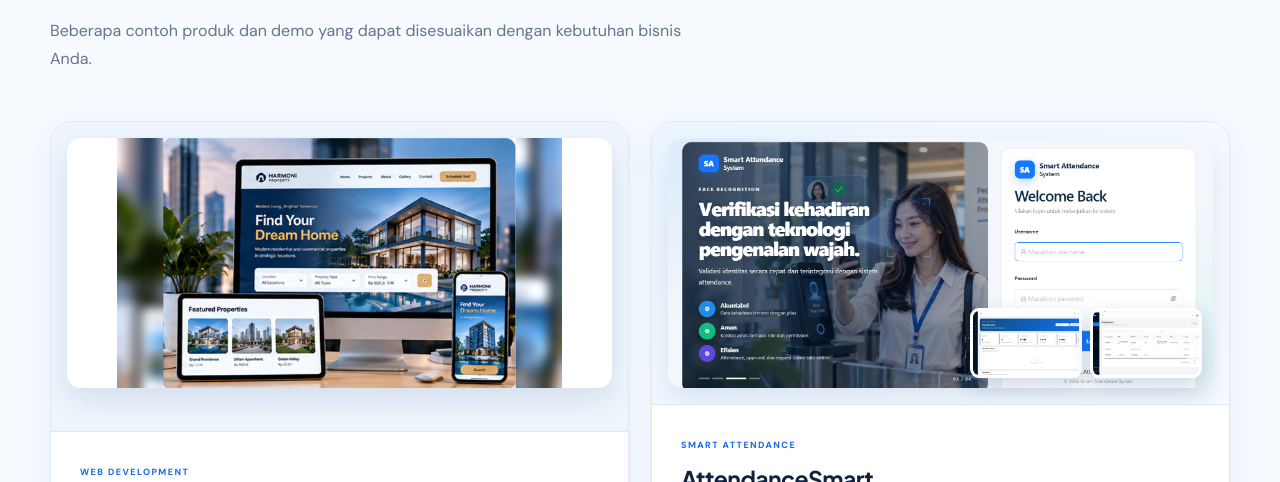
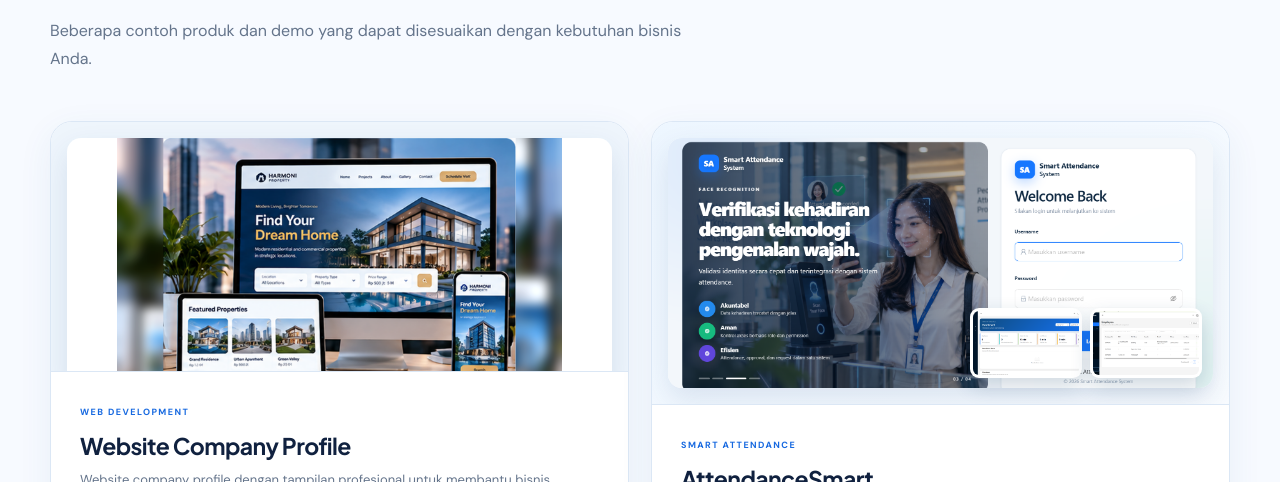
Before and after one commit to firmanops/QAVENTA62-CompanyProfile, a React (Vite) app: page / in a window 1280 px wide. Shown: the part 3380-3862 px from the top of the page. Built offline with nearby package versions, Linux system fonts and the light colour scheme.

Commit message:
Update frontend configuration

```diff
--- a/src/App.css
+++ b/src/App.css
@@ -1302,3 +1302,48 @@ footer { background:#09224a; color:#fff; }
     height: 210px !important;
   }
 }
+
+
+/* =========================================================
+   FINAL PORTFOLIO LAYOUT — 4 CARDS / 2 COLUMNS
+   Iklan AI & Konten Promosi pindah ke kanan Aplikasi UMKM.
+   Jangan mengubah section/layout lain.
+========================================================= */
+
+@media (min-width: 901px) {
+  .portfolio-card-wide {
+    grid-column: span 1 !important;
+  }
+
+  .portfolio-card-wide .portfolio-media,
+  .portfolio-card-wide .portfolio-main-image {
+    min-height: 250px !important;
+    height: 250px !important;
+  }
+
+  .portfolio-card-wide .portfolio-main-image {
+    object-fit: contain !important;
+    object-position: center center !important;
+  }
+}
+
+/* Mobile tetap 1 kolom */
+@media (max-width: 900px) {
+  .portfolio-card-wide {
+    grid-column: span 1 !important;
+  }
+
+  .portfolio-card-wide .portfolio-media,
+  .portfolio-card-wide .portfolio-main-image {
+    min-height: 250px !important;
+    height: 250px !important;
+  }
+}
+
+@media (max-width: 680px) {
+  .portfolio-card-wide .portfolio-media,
+  .portfolio-card-wide .portfolio-main-image {
+    min-height: 210px !important;
+    height: 210px !important;
+  }
+}
```
